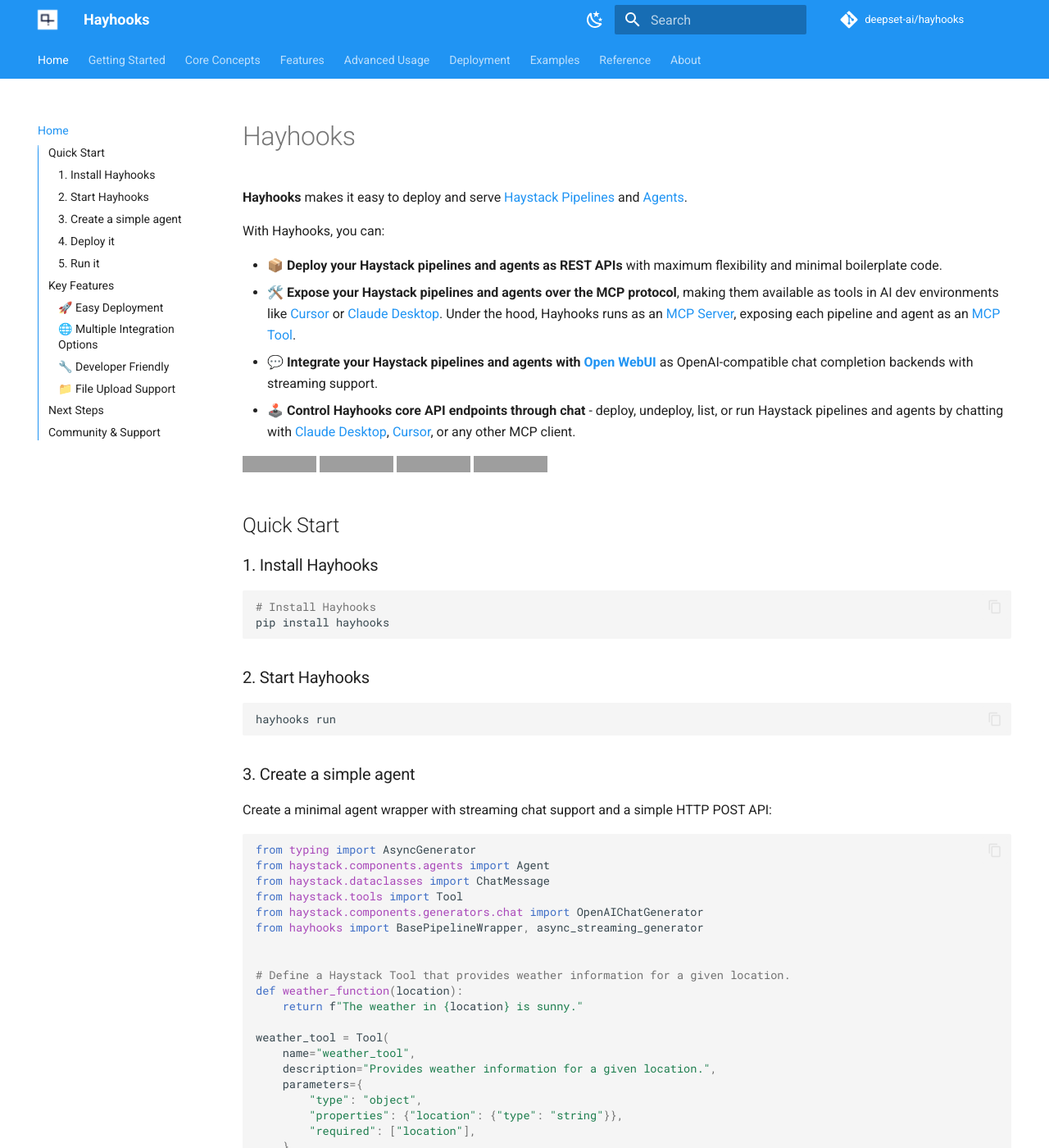
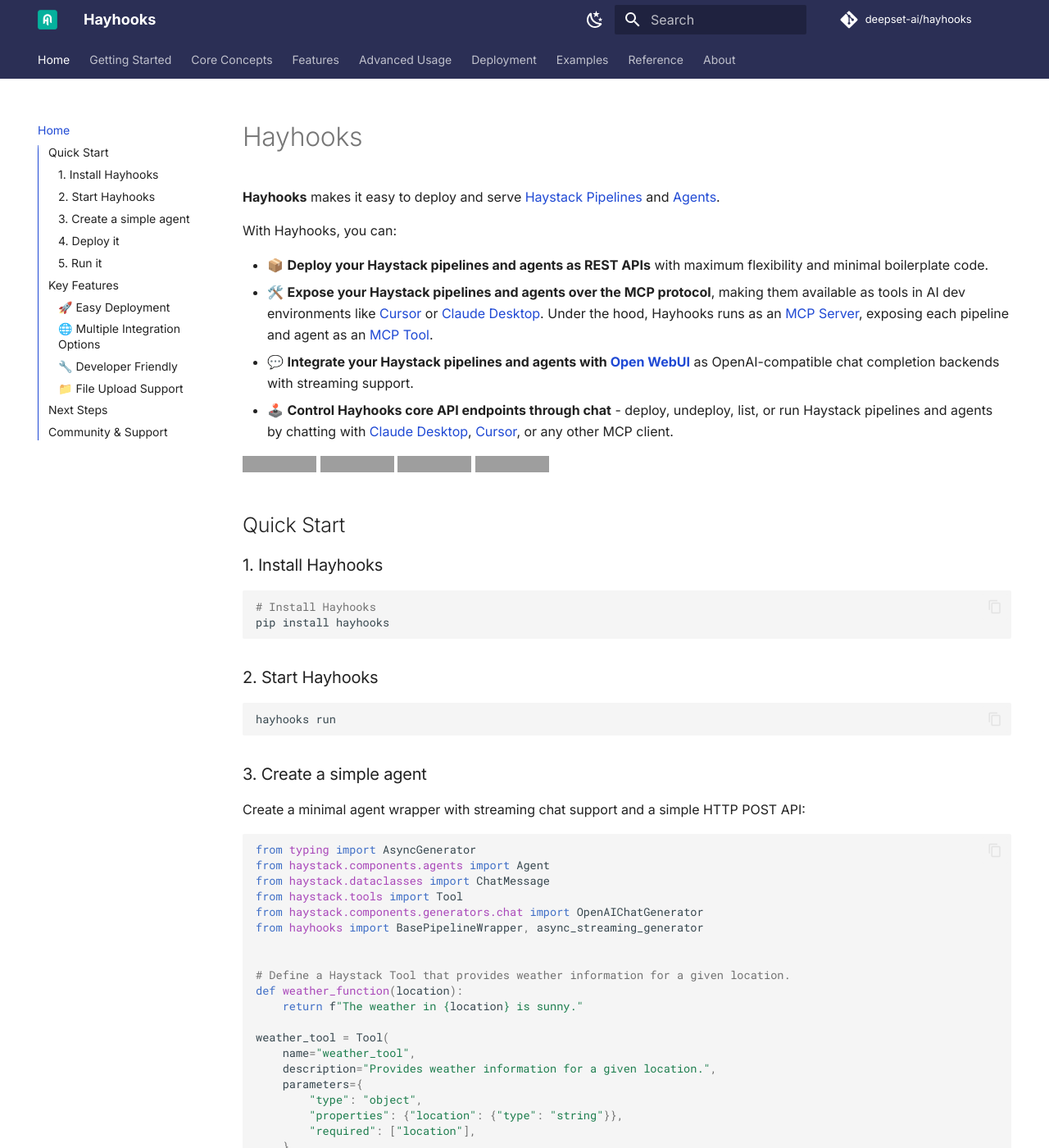
Before and after one commit to deepset-ai/hayhooks, an MkDocs documentation site: the page built from docs/index.md, in a window 1280 px wide and 1400 px high. Shown: the whole window at 82% size. Built offline with MkDocs 1.6.1 and Material for MkDocs 9.7.7, drawn with Linux system fonts in a browser that asks for light colours; comment, search, counter and statistics services are not loaded; the version menu is left out; grey boxes are pictures that could not be loaded.

Commit message:
Change Hayhooks docs branding (#181)
* Update mkdocs.yml

- Change font and color

* Finalize the color schema for dark and light mode + change the logo

```diff
--- /dev/null
+++ b/docs/stylesheets/extra.css
@@ -0,0 +1,14 @@
+/* Text color for light mode */
+[data-md-color-scheme="default"] {
+    --md-primary-fg-color:#1f49d4;
+}
+
+/* Text and accent color for dark mode */
+[data-md-color-scheme="slate"] {
+    --md-primary-fg-color:#05af9d;
+    --md-accent-fg-color: #2be6cf;
+}
+
+.md-header, .md-tabs {
+    background-color: #2b2f55;
+}
--- a/mkdocs.yml
+++ b/mkdocs.yml
@@ -44,7 +44,7 @@
     - License: about/license.md
 
 theme:
-  logo: assets/deepset-square-logo.png
+  logo: assets/haystack_icon_green.png
   name: material
   language: en
   features:
@@ -58,18 +58,20 @@
     - content.code.copy
     - content.code.annotate
     - toc.integrate
+  font:
+    text: Inter
   palette:
     - media: "(prefers-color-scheme: light)"
       scheme: default
-      primary: blue
-      accent: blue
+      primary: custom
+      accent: custom
       toggle:
         icon: material/weather-night
         name: Switch to dark mode
     - media: "(prefers-color-scheme: dark)"
       scheme: slate
-      primary: blue
-      accent: blue
+      primary: custom
+      accent: custom
       toggle:
         icon: material/weather-sunny
         name: Switch to light mode
@@ -126,6 +128,7 @@
     - icon: fontawesome/brands/twitter
       link: https://twitter.com/deepset_ai
 
-extra_css: []
+extra_css:
+  - stylesheets/extra.css
 
 extra_javascript: []
```
Also changed, not shown: docs/assets/haystack_icon_green.png (added).
